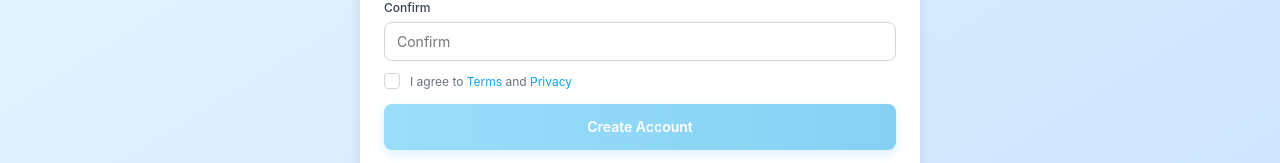
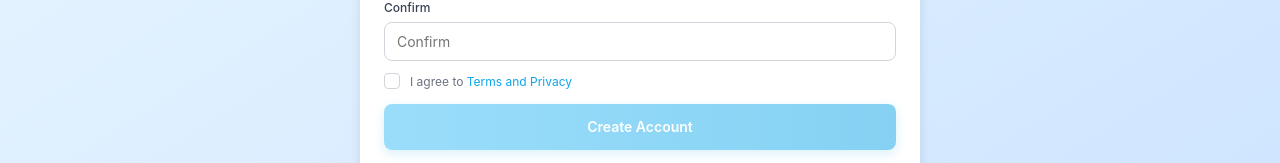
Before and after one commit to do-change-admin/do-change.me, a Next.js app: page /auth/register in a window 1280 px wide. Shown: the part 444-607 px from the top of the page. Built offline with nearby package versions, Linux system fonts and the light colour scheme; no server answers.

Commit message:
add terms

```diff
--- a/src/components/Layout/Layout.tsx
+++ b/src/components/Layout/Layout.tsx
@@ -8,8 +8,9 @@ import React from "react";
 export function Layout({ children }: { children: React.ReactNode }) {
   const pathname = usePathname();
   const isAuthPage = pathname.startsWith("/auth");
+  const isTermsPage = pathname.includes("/terms");
 
-  if (isAuthPage) {
+  if (isAuthPage || isTermsPage) {
     return <>{children}</>;
   }
 
--- a/src/components/Register/Register.tsx
+++ b/src/components/Register/Register.tsx
@@ -165,10 +165,11 @@ export const Register = () => {
                                 onChange={(e) => setAgree(e.target.checked)}
                               />
                               <span>
-                                    I agree to{" "}
-                                  <span className={styles.link}>Terms</span> and{" "}
-                                  <span className={styles.link}>Privacy</span>
-                                  </span>
+                                  I agree to{" "}
+                              <Link href="/terms" className={styles.link}>
+                                  Terms and Privacy
+                              </Link>
+                              </span>
                           </div>
 
                           <button
--- a/src/middleware.ts
+++ b/src/middleware.ts
@@ -11,6 +11,7 @@ export async function middleware(req: NextRequest) {
     "/favicon.ico",
     "/api/auth",
     "/auth/reset-password",
+    "/terms",
   ];
 
   if (publicPaths.some((path) => pathname.startsWith(path))) {
```
